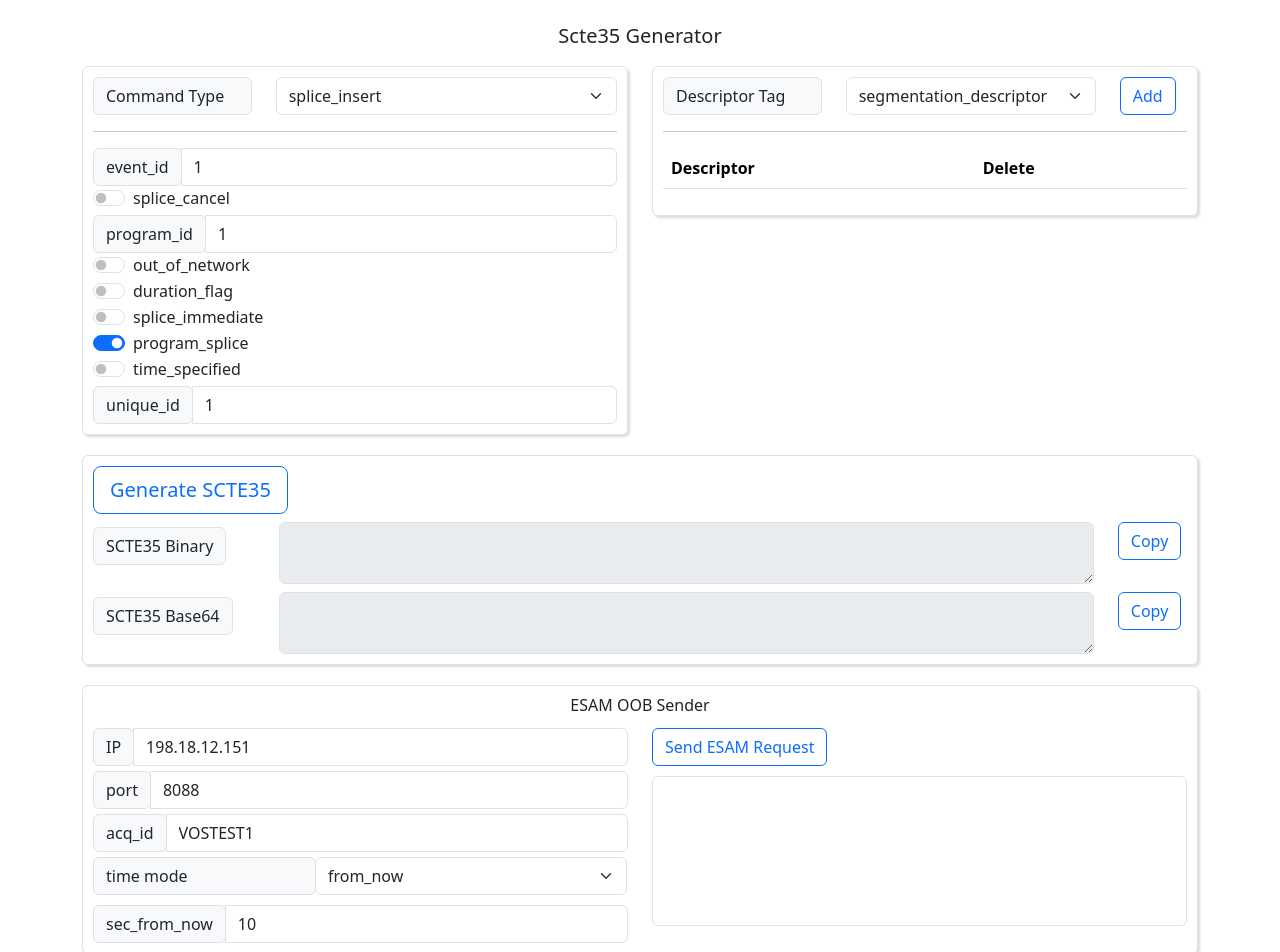
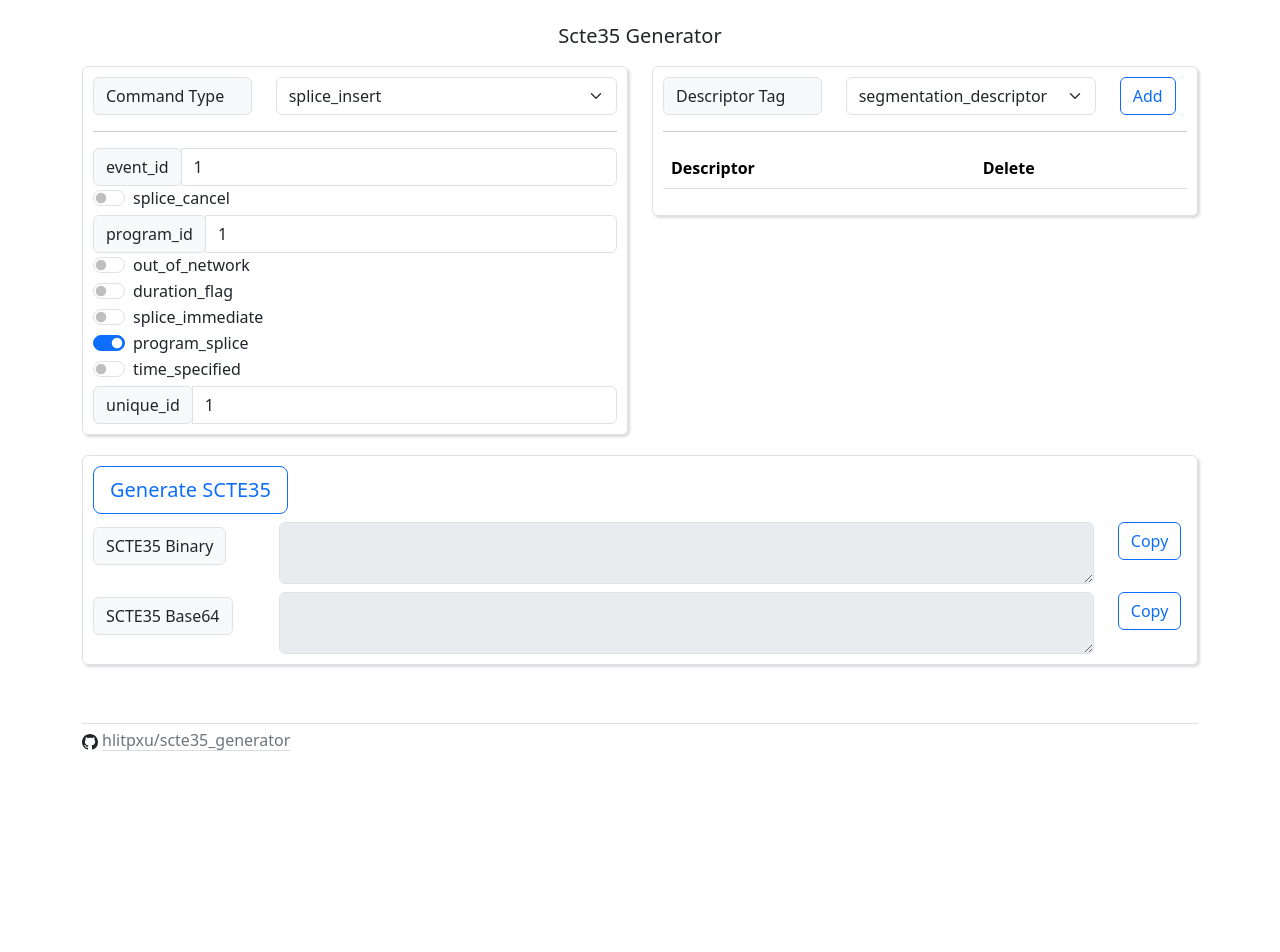
Before and after one commit to hlitpxu/scte35_generator, a Vue app in the folder client/: page / in a window 1280 px wide. Shown: the top 952 px of the page. After the commit the page ends 804 px from the top, so only its background shows below. Built offline with nearby package versions, Linux system fonts and the light colour scheme.

Commit message:
disable esam oob sender for github page.

```diff
--- a/client/src/components/splice_info.vue
+++ b/client/src/components/splice_info.vue
@@ -268,7 +268,7 @@ function copy_to_clipboard(text) {
             </div>
 
             <!-- ESAM OOB -->
-            <div class="col-12">
+            <div v-if="false" class="col-12">
                 <div class="border rounded display-block">
                     <EsamOobPlayer v-model="generatedData" />
                 </div>
```
